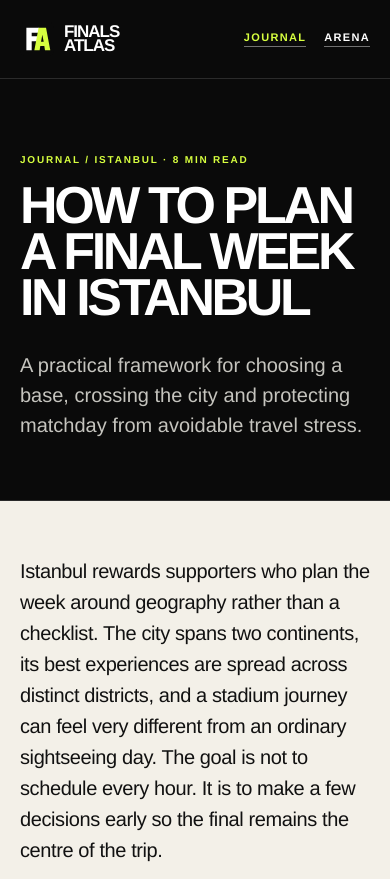
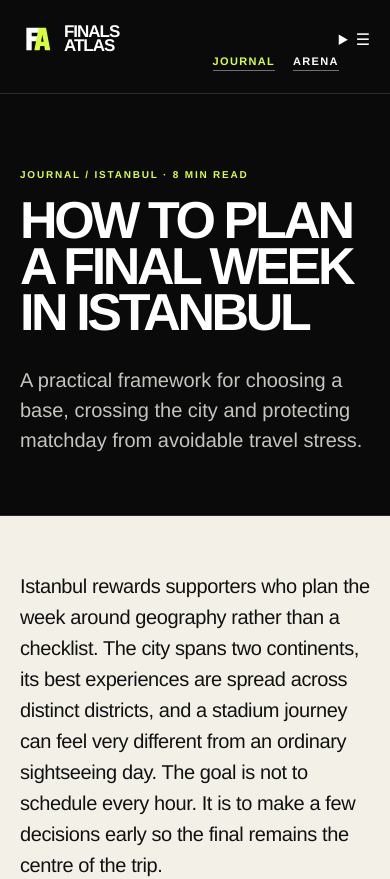
Before and after one commit to istanbulhighlights34-star/finalistanbul, a Next.js app: page /blog/istanbul-final-week-travel-plan in a window 390 px wide. Shown: the top 879 px of the page. Built offline with nearby package versions, Linux system fonts and the light colour scheme.

Commit message:
Add mobile hamburger navigation to Journal

```diff
--- a/app/blog/BlogArticle.tsx
+++ b/app/blog/BlogArticle.tsx
@@ -8,7 +8,15 @@ export default function BlogArticle({article}:{article:Article}){
  const jsonLd={"@context":"https://schema.org","@type":"Article",headline:article.title,description:article.dek,mainEntityOfPage:url,url,author:{"@type":"Organization",name:"Finals Atlas"},publisher:{"@type":"Organization",name:"Finals Atlas"},inLanguage:"en"};
  return <main className={styles.shell}>
   <script type="application/ld+json" dangerouslySetInnerHTML={{__html:JSON.stringify(jsonLd)}} />
-  <header className={styles.header}><Brand className={styles.brand} /><nav className={styles.nav}><Link href="/finals">Finals</Link><Link href="/cities/istanbul">Istanbul</Link><Link href="/cities/madrid">Madrid</Link><Link href="/cities/frankfurt">Frankfurt</Link></nav><div className="blog-header-actions"><Link className="blog-header-journal" href="/blog" aria-current="page">Journal</Link><Link className="blog-header-journal" href="/arena">Arena</Link><Link className={styles.cta} href="/finals">Explore 2027</Link></div></header>
+  <header className={styles.header}><Brand className={styles.brand} /><nav className={styles.nav}><Link href="/finals">Finals</Link><Link href="/cities/istanbul">Istanbul</Link><Link href="/cities/madrid">Madrid</Link><Link href="/cities/frankfurt">Frankfurt</Link></nav>
+        <details className="mobile-menu">
+          <summary aria-label="Open navigation"><span aria-hidden="true">☰</span></summary>
+          <div className="mobile-menu-panel">
+            <Link href="/finals">Explore 2027</Link>
+            <Link href="/blog">Journal</Link>
+            <Link href="/arena">Arena</Link>
+          </div>
+        </details><div className="blog-header-actions"><Link className="blog-header-journal" href="/blog" aria-current="page">Journal</Link><Link className="blog-header-journal" href="/arena">Arena</Link><Link className={styles.cta} href="/finals">Explore 2027</Link></div></header>
   <section className={styles.articleHero}><p className={styles.kicker}>JOURNAL / {article.city.toUpperCase()} · {article.read}</p><h1>{article.title}</h1><p className={styles.dek}>{article.dek}</p></section>
   <article className={styles.article}><p className={styles.intro}>{article.intro}</p>{article.sections.map(s=><section className={styles.section} key={s.heading}><h2>{s.heading}</h2><div className={styles.copy}>{s.paragraphs.map(p=><p key={p}>{p}</p>)}</div></section>)}<aside className={styles.related}><p className={styles.kicker}>KEEP PLANNING</p><h2>Related Finals Atlas guides</h2><div className={styles.relatedGrid}>{article.links.map(l=><Link href={l.href} key={l.href}>{l.label} →</Link>)}</div></aside></article>
   <footer className={styles.footer}><Brand className={styles.brand} /><p>Independent editorial travel guide. Event-specific operations can change; verify final instructions with organizers and local transport authorities.</p><p>© 2026 Finals Atlas</p></footer>
```
